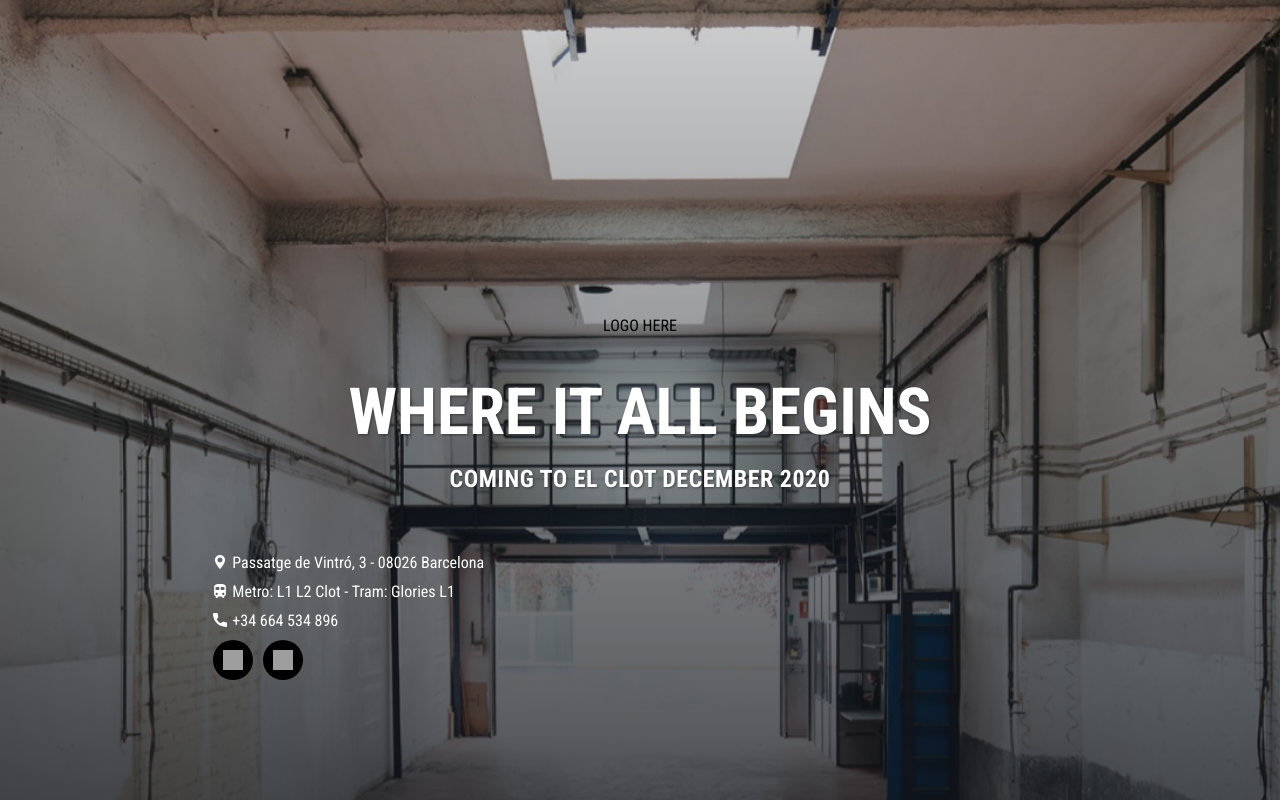
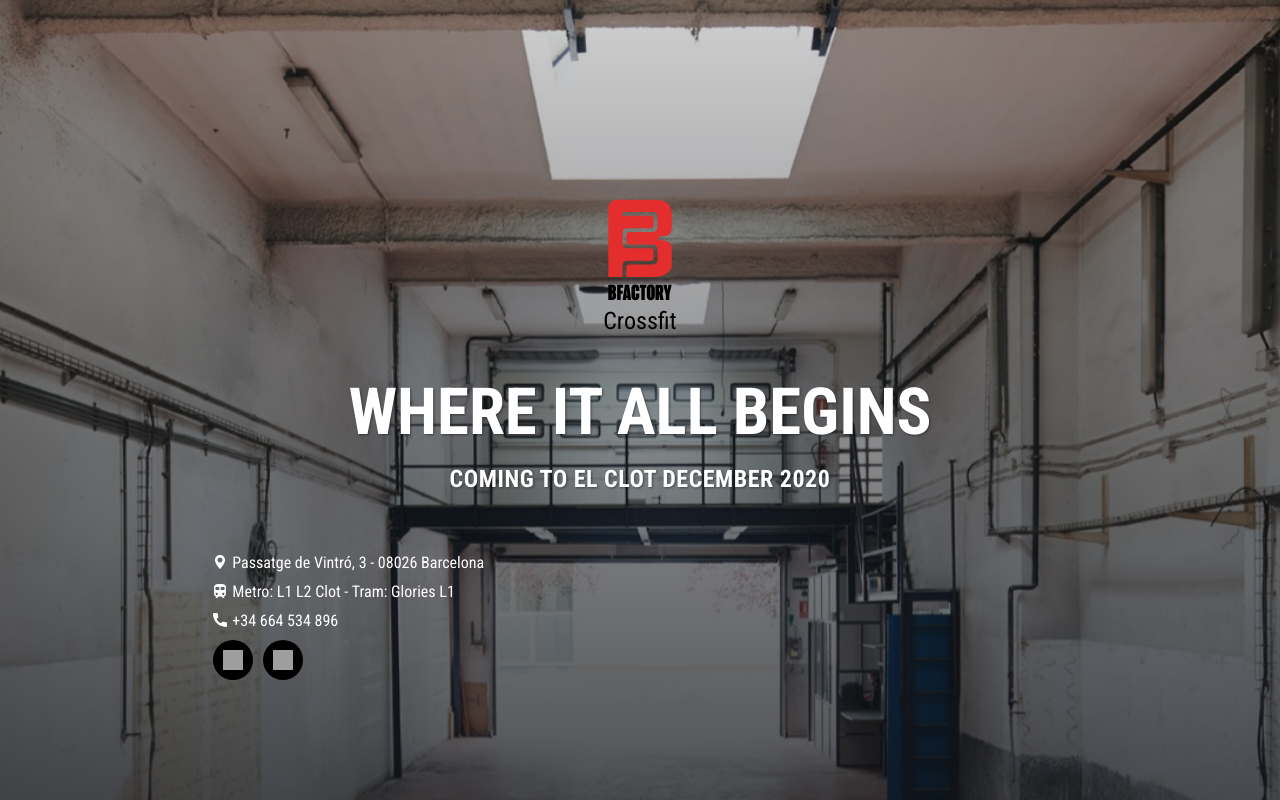
Before and after one commit to sofiapuch/BFactory-site, a React (Create React App) app: page / in a window 1280 px wide. Built offline with nearby package versions, Linux system fonts and the light colour scheme; grey boxes are pictures that could not be loaded.

Commit message:
Include company logo

```diff
--- /dev/null
+++ b/src/components/LargeHero/CompanyLogo/CompanyLogo.scss
@@ -0,0 +1,15 @@
+.company-logo {
+    align-items: center;
+    display: flex;
+    flex-direction: column;
+    justify-content: center;
+
+    .icon {
+        height: 150px;
+        width: 250px;
+    }
+
+    &__label {
+        font-size: 24px;
+    }
+}
--- /dev/null
+++ b/src/components/LargeHero/CompanyLogo/index.js
@@ -0,0 +1,16 @@
+import React from 'react';
+
+import logo from '../../../assets/bfactory_logo.svg';
+
+import './CompanyLogo.scss';
+
+const companyLogo = () => {
+    return (
+        <div className="company-logo">
+            <div className="icon"><img src={ logo } alt="icon" /></div>
+            <p className="company-logo__label">Crossfit</p>
+        </div>
+    )
+}
+
+export default companyLogo;
--- a/src/components/LargeHero/index.js
+++ b/src/components/LargeHero/index.js
@@ -1,5 +1,6 @@
 import React from 'react';
 import ResponsiveImage from '../ResponsiveImage/index';
+import CompanyLogo from './CompanyLogo/index';
 import Heading from './Heading/index';
 import Address from './Address/index';
 import SocialLinks from './SocialLinks/index';
@@ -18,7 +19,7 @@ const largeHero = (props) => {
             <div className="grid-container">
                 <div className="large-hero__inner grid-x">
                     <div className="cell medium-8 medium-offset-2">
-                        <div>LOGO HERE</div>
+                        <CompanyLogo />
                         <Heading headingText={ heading } />
                         <Address address={ address } />
                         <SocialLinks social={ social } />
```
Also changed, not shown: src/assets/bfactory_logo.svg (added).
